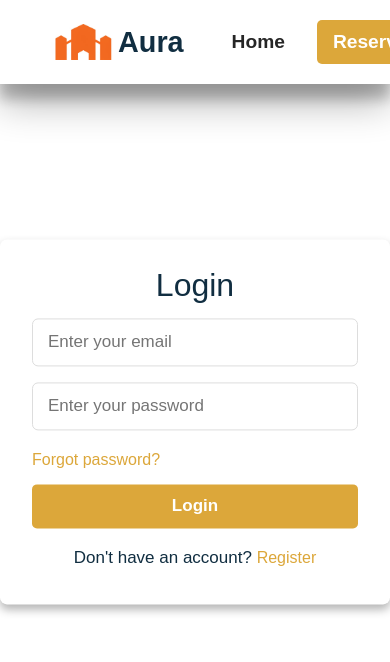
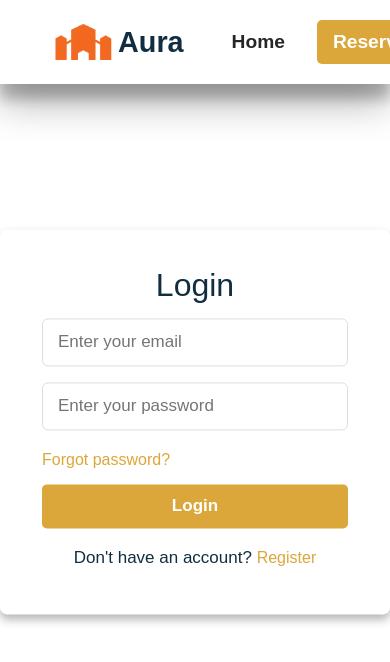
Before and after one commit to JessFreak/hotel-management-frontend, an Angular app: page /login in a window 390 px wide. Shown: the top 662 px of the page. Built offline with nearby package versions, Linux system fonts and the light colour scheme.

Commit message:
added responsive adaptation to profile page

```diff
--- a/src/app/components/pages/auth/auth.component.css
+++ b/src/app/components/pages/auth/auth.component.css
@@ -52,3 +52,10 @@
 .signup label:hover {
   text-decoration: underline;
 }
+
+@media (max-width: 500px) {
+  .form {
+    padding: 1.5rem;
+    margin: 10px;
+  }
+}
--- a/src/app/components/pages/profile/profile.component.css
+++ b/src/app/components/pages/profile/profile.component.css
@@ -32,4 +32,20 @@ main {
       }
     }
   }
+
+  @media (max-width: 1000px) {
+    flex-direction: column;
+  }
+
+  @media (max-width: 700px) {
+    section .reservations-list {
+      grid-template-columns: 1fr;
+    }
+  }
 }
+
+@media (max-width: 1000px) {
+  h2 {
+    margin-top: 4rem;
+  }
+}
```
